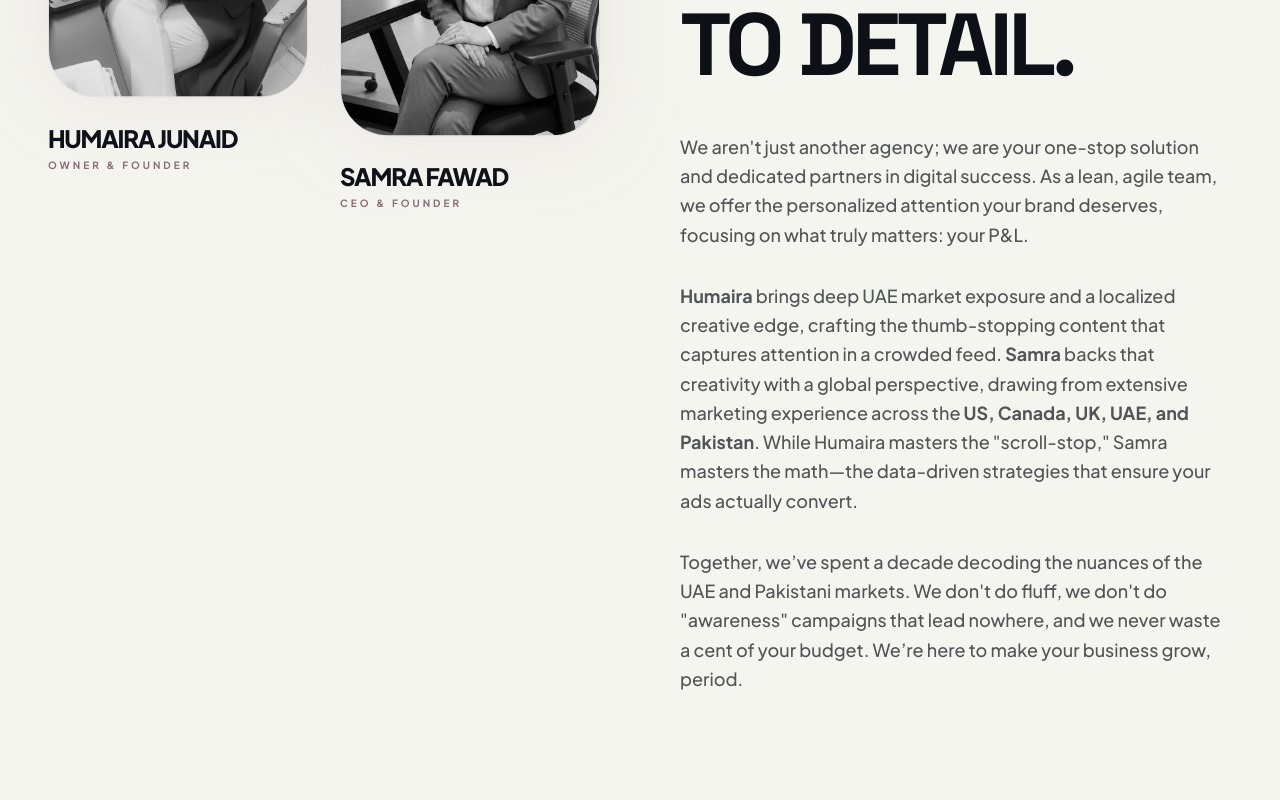
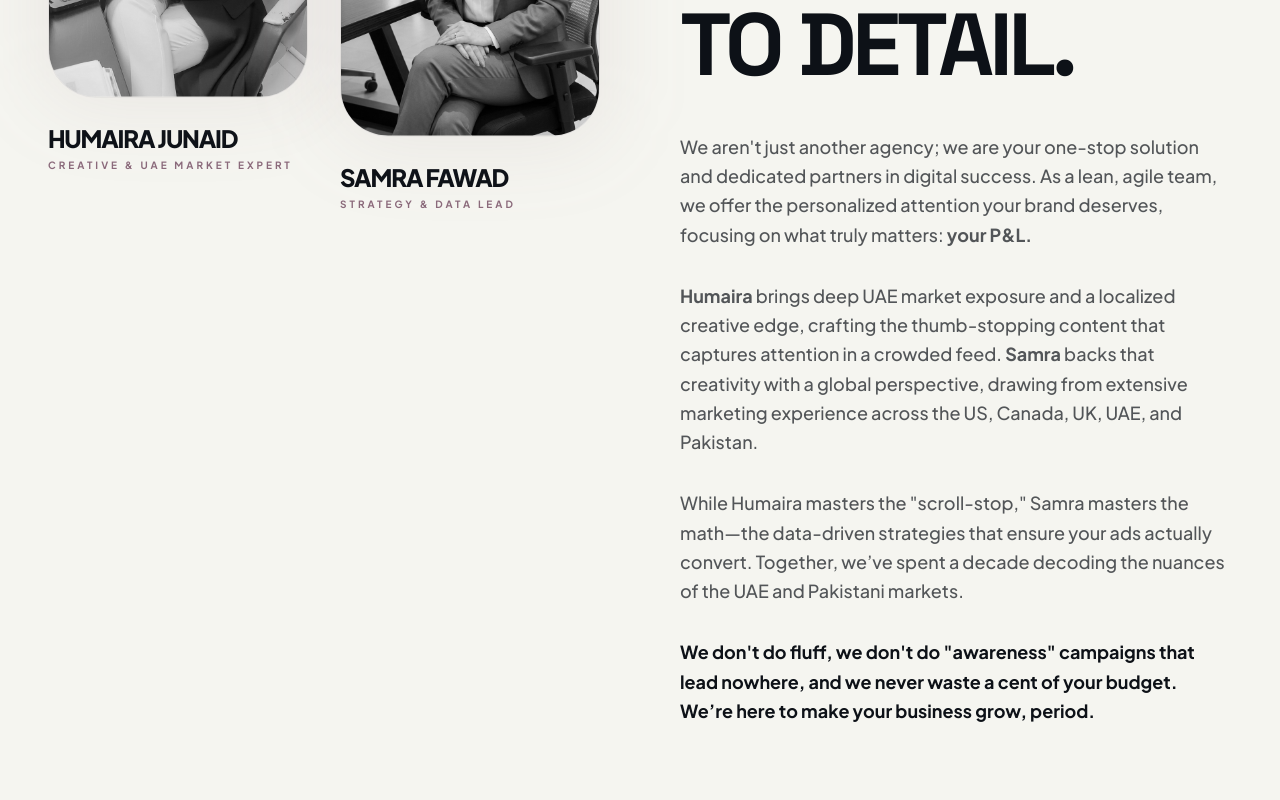
Before and after one commit to samrashahid44/artacy-site, a React (Vite) app: page / in a window 1280 px wide. Shown: the part 1840-2640 px from the top of the page. Built offline with nearby package versions, Linux system fonts and the light colour scheme.

Commit message:
feat: add About section with founder profiles and parallax scroll animations

```diff
--- a/src/components/About.tsx
+++ b/src/components/About.tsx
@@ -48,7 +48,7 @@ export default function About() {
               </div>
               <div>
                 <p className="font-black text-2xl uppercase tracking-tighter">Humaira Junaid</p>
-                <p className="text-accent text-[10px] uppercase tracking-[0.3em] font-bold mt-1">Owner & Founder</p>
+                <p className="text-accent text-[10px] uppercase tracking-[0.3em] font-bold mt-1">Creative & UAE Market Expert</p>
               </div>
             </motion.div>
 
@@ -75,7 +75,7 @@ export default function About() {
               </div>
               <div>
                 <p className="font-black text-2xl uppercase tracking-tighter">Samra Fawad</p>
-                <p className="text-accent text-[10px] uppercase tracking-[0.3em] font-bold mt-1">CEO & Founder</p>
+                <p className="text-accent text-[10px] uppercase tracking-[0.3em] font-bold mt-1">Strategy & Data Lead</p>
               </div>
             </motion.div>
           </div>
@@ -98,13 +98,16 @@ export default function About() {
 
             <div className="space-y-8 text-primary/70 text-lg leading-relaxed font-medium max-w-xl text-center lg:text-left mx-auto lg:mx-0">
               <p>
-                We aren't just another agency; we are your one-stop solution and dedicated partners in digital success. As a lean, agile team, we offer the personalized attention your brand deserves, focusing on what truly matters: your P&L.
+                We aren't just another agency; we are your one-stop solution and dedicated partners in digital success. As a lean, agile team, we offer the personalized attention your brand deserves, focusing on what truly matters: <strong>your P&L.</strong>
               </p>
               <p>
-                <strong>Humaira</strong> brings deep UAE market exposure and a localized creative edge, crafting the thumb-stopping content that captures attention in a crowded feed. <strong>Samra</strong> backs that creativity with a global perspective, drawing from extensive marketing experience across the <strong>US, Canada, UK, UAE, and Pakistan</strong>. While Humaira masters the "scroll-stop," Samra masters the math—the data-driven strategies that ensure your ads actually convert.
+                <strong>Humaira</strong> brings deep UAE market exposure and a localized creative edge, crafting the thumb-stopping content that captures attention in a crowded feed. <strong>Samra</strong> backs that creativity with a global perspective, drawing from extensive marketing experience across the US, Canada, UK, UAE, and Pakistan.
               </p>
               <p>
-                Together, we’ve spent a decade decoding the nuances of the UAE and Pakistani markets. We don't do fluff, we don't do "awareness" campaigns that lead nowhere, and we never waste a cent of your budget. We’re here to make your business grow, period.
+                While Humaira masters the "scroll-stop," Samra masters the math—the data-driven strategies that ensure your ads actually convert. Together, we’ve spent a decade decoding the nuances of the UAE and Pakistani markets.
+              </p>
+              <p className="text-primary font-bold">
+                We don't do fluff, we don't do "awareness" campaigns that lead nowhere, and we never waste a cent of your budget. We’re here to make your business grow, period.
               </p>
             </div>
           </motion.div>
```
